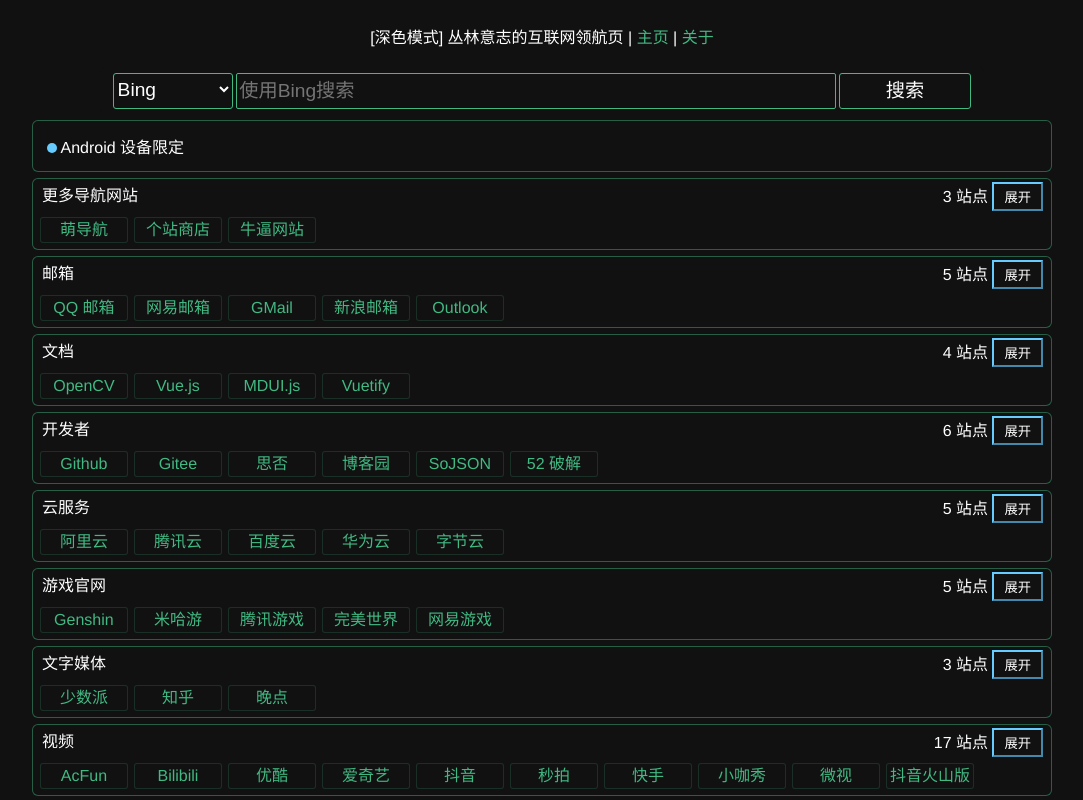
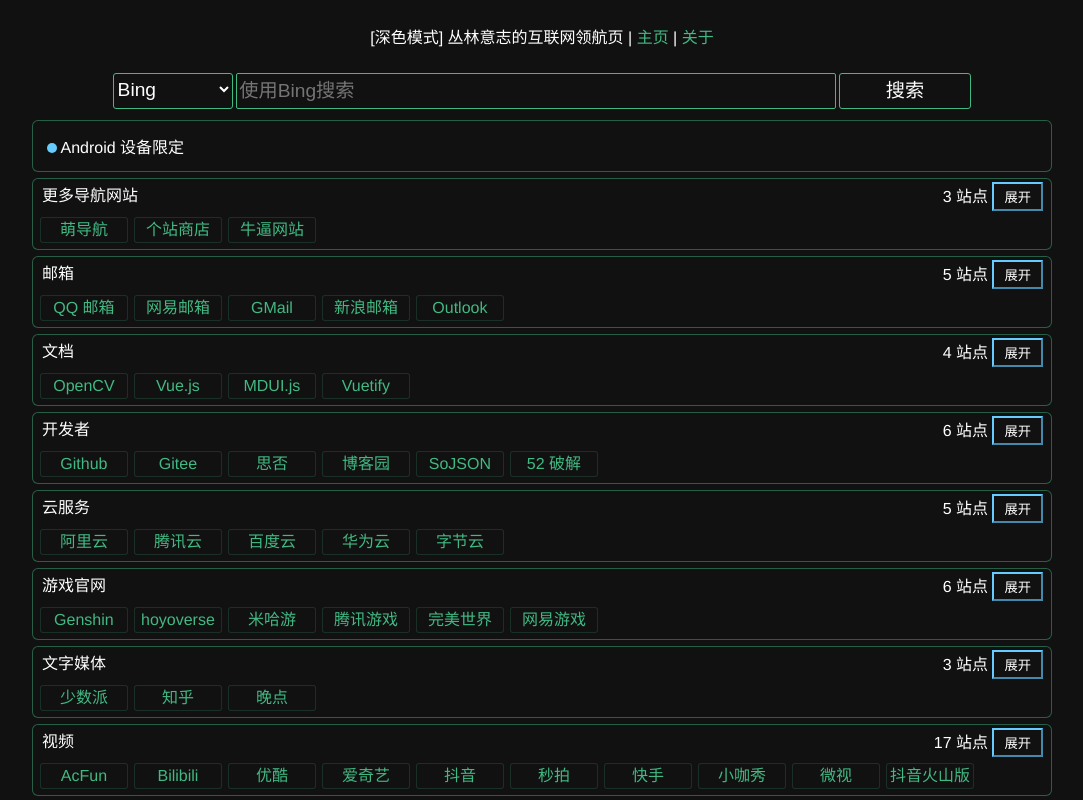
Before and after one commit to conglinyizhi/NavigationCenter, a Vue app: page / in a window 1280 px wide. Shown: the top 800 px of the page, without its empty margins (98-1181 px from the left). Built offline with nearby package versions, Linux system fonts and the light colour scheme.

Commit message:
添加 hoyoverse 在游戏官网中

```diff
--- a/src/components/navigation.vue
+++ b/src/components/navigation.vue
@@ -120,6 +120,7 @@ let siteData = [
     title: "游戏官网",
     list: [
       { title: "Genshin", url: "https://ys.mihoyo.com/main/" },
+      { title: "hoyoverse", url: "https://www.hoyoverse.com/zh-cn/" },
       { title: "米哈游", url: "https://mihoyo.com" },
       { title: "腾讯游戏", url: "https://game.qq.com" },
       { title: "完美世界", url: "https://game.wanmei.com" },
```
